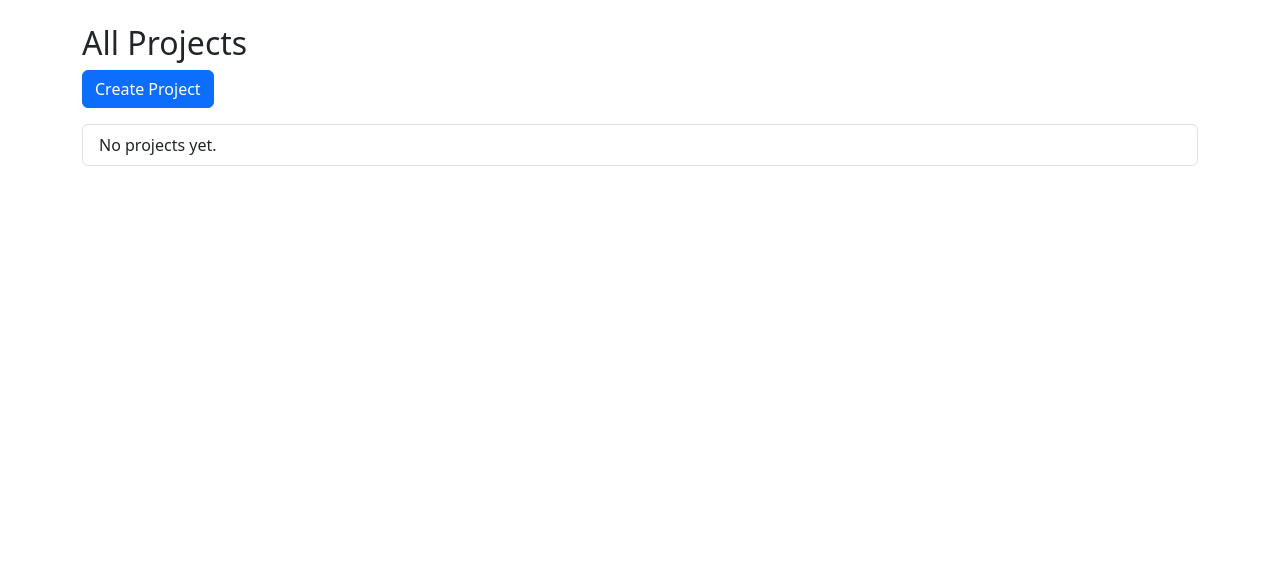
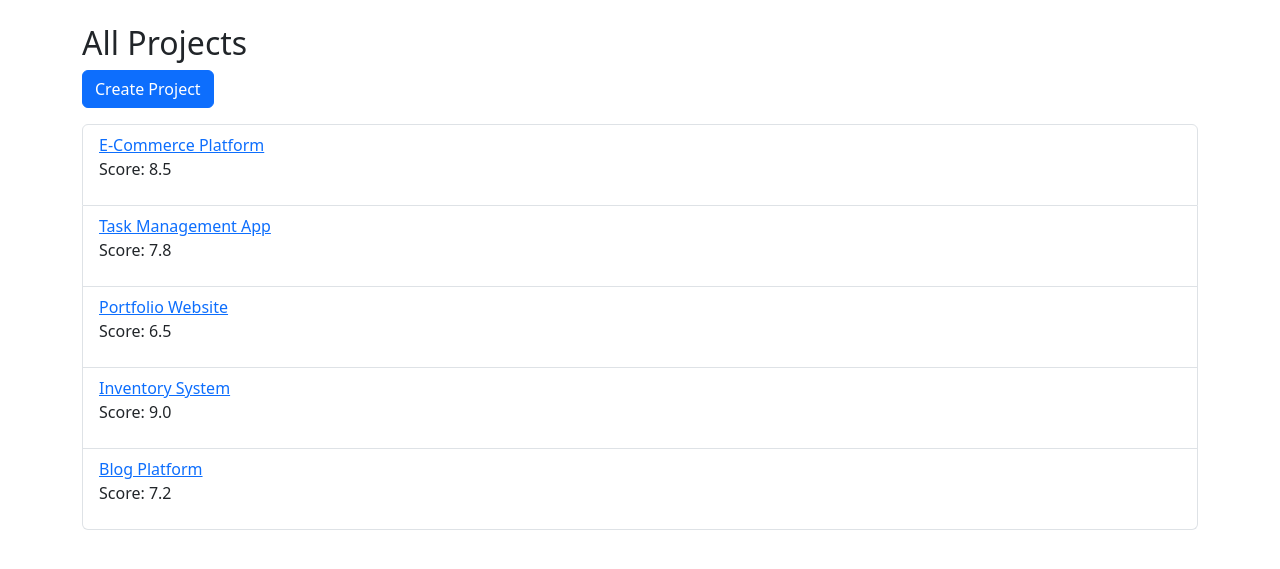
Before and after one commit to bashyrov/team-mate, a Django app: page / in a window 1280 px wide. Shown: the part 56-625 px from the top of the page. Run offline with Django 5.2, Linux system fonts and the light colour scheme; data comes from the database, SQL or seed files in the repository; data that the repository does not hold is empty; parts of the project's set-up code (start-up, migrations or seed data) failed here and were passed over.

Commit message:
Update templates

```diff
--- a/fixtures.json
+++ b/fixtures.json
@@ -7,7 +7,11 @@
             "email": "john@example.com",
             "password": "pbkdf2_sha256$260000$randomsalt$hashedpassword",
             "position": "backend",
-            "tech_stack": "Python, Django, PostgreSQL"
+            "tech_stack": "Python, Django, PostgreSQL",
+            "linkedin_url": "https://linkedin.com/in/johndoe",
+            "portfolio_url": "https://johndoe.dev",
+            "telegram_contact": "@JohnDoe",
+            "discord_contact": "JohnDoe#1234"
         }
     },
     {
@@ -18,7 +22,11 @@
             "email": "jane@example.com",
             "password": "pbkdf2_sha256$260000$randomsalt$hashedpassword",
             "position": "frontend",
-            "tech_stack": "React, JavaScript, CSS"
+            "tech_stack": "React, JavaScript, CSS",
+            "linkedin_url": "https://linkedin.com/in/janesmith",
+            "portfolio_url": "https://janesmith.dev",
+            "telegram_contact": "@JaneSmith",
+            "discord_contact": "JaneSmith#5678"
         }
     },
     {
@@ -29,7 +37,11 @@
             "email": "alice@example.com",
             "password": "pbkdf2_sha256$260000$randomsalt$hashedpassword",
             "position": "qa",
-            "tech_stack": "Selenium, JUnit"
+            "tech_stack": "Selenium, JUnit",
+            "linkedin_url": "https://linkedin.com/in/alicebrown",
+            "portfolio_url": "",
+            "telegram_contact": "@AliceBrown",
+            "discord_contact": "AliceBrown#9012"
         }
     },
     {
@@ -40,7 +52,11 @@
             "email": "bob@example.com",
             "password": "pbkdf2_sha256$260000$randomsalt$hashedpassword",
             "position": "designer",
-            "tech_stack": "Figma, Adobe XD"
+            "tech_stack": "Figma, Adobe XD",
+            "linkedin_url": "https://linkedin.com/in/bobjones",
+            "portfolio_url": "https://bobjones.design",
+            "telegram_contact": "",
+            "discord_contact": "BobJones#3456"
         }
     },
     {
@@ -51,7 +67,11 @@
             "email": "emma@example.com",
             "password": "pbkdf2_sha256$260000$randomsalt$hashedpassword",
             "position": "pm",
-            "tech_stack": "Jira, Scrum"
+            "tech_stack": "Jira, Scrum",
+            "linkedin_url": "https://linkedin.com/in/emmawilson",
+            "portfolio_url": "",
+            "telegram_contact": "@EmmaWilson",
+            "discord_contact": ""
         }
     },
     {
@@ -61,6 +81,9 @@
             "name": "E-Commerce Platform",
             "description": "Online shopping platform with payment integration",
             "owner": 1,
+            "score": 8.5,
+            "project_url": "https://ecommerce.example.com",
+            "created_at": "2025-09-18T12:00:00Z",
             "members": [2, 3, 4]
         }
     },
@@ -71,6 +94,9 @@
             "name": "Task Management App",
             "description": "App for managing team tasks and workflows",
             "owner": 5,
+            "score": 7.8,
+            "project_url": "https://tasks.example.com",
+            "created_at": "2025-09-18T12:00:00Z",
             "members": [1, 2, 3]
         }
     },
@@ -81,6 +107,9 @@
             "name": "Portfolio Website",
             "description": "Personal portfolio for showcasing projects",
             "owner": 2,
+            "score": 6.5,
+            "project_url": "https://portfolio.example.com",
+            "created_at": "2025-09-18T12:00:00Z",
             "members": [4]
         }
     },
@@ -91,6 +120,9 @@
             "name": "Inventory System",
             "description": "System for tracking inventory and stock",
             "owner": 1,
+            "score": 9.0,
+            "project_url": "",
+            "created_at": "2025-09-18T12:00:00Z",
             "members": [3, 5]
         }
     },
@@ -101,6 +133,9 @@
             "name": "Blog Platform",
             "description": "Platform for publishing blog articles",
             "owner": 2,
+            "score": 7.2,
+            "project_url": "https://blog.example.com",
+            "created_at": "2025-09-18T12:00:00Z",
             "members": [1, 4]
         }
     },
@@ -147,6 +182,9 @@
             "description": "Add login and registration functionality",
             "status": "in_progress",
             "assignee": 1,
+            "deadline": "2025-10-01T12:00:00Z",
+            "created_at": "2025-09-18T12:00:00Z",
+            "updated_at": "2025-09-18T12:00:00Z",
             "project": 1,
             "tags": [1, 5]
         }
@@ -159,6 +197,9 @@
             "description": "Create responsive homepage layout",
             "status": "todo",
             "assignee": 4,
+            "deadline": "2025-10-05T12:00:00Z",
+            "created_at": "2025-09-18T12:00:00Z",
+            "updated_at": "2025-09-18T12:00:00Z",
             "project": 1,
             "tags": [4]
         }
@@ -171,6 +212,9 @@
             "description": "Resolve issue with payment processing",
             "status": "done",
             "assignee": 3,
+            "deadline": "2025-09-20T12:00:00Z",
+            "created_at": "2025-09-18T12:00:00Z",
+            "updated_at": "2025-09-18T12:00:00Z",
             "project": 1,
             "tags": [2, 1]
         }
@@ -183,6 +227,9 @@
             "description": "Implement task filtering by status",
             "status": "in_progress",
             "assignee": 2,
+            "deadline": "2025-10-10T12:00:00Z",
+            "created_at": "2025-09-18T12:00:00Z",
+            "updated_at": "2025-09-18T12:00:00Z",
             "project": 2,
             "tags": [3, 4]
         }
@@ -195,6 +242,9 @@
             "description": "Create database tables for inventory",
             "status": "done",
             "assignee": 1,
+            "deadline": "2025-09-25T12:00:00Z",
+            "created_at": "2025-09-18T12:00:00Z",
+            "updated_at": "2025-09-18T12:00:00Z",
             "project": 4,
             "tags": [5]
         }
--- a/projects/urls.py
+++ b/projects/urls.py
@@ -6,7 +6,7 @@ app_name = 'projects'
 
 urlpatterns = [
     path('', views.ProjectListView.as_view(), name='dashboard'),
-    path('projects/', views.ProjectListView.as_view(), name='project-list'),
+    path('projects/', views.ProjectListView.as_view(), name='project_list'),
     path('my-projects/', views.MyProjectListView.as_view(), name='my_projects'),
     path('project/<int:pk>/', views.ProjectDetailView.as_view(), name='project_detail'),
     path('project/create/', views.ProjectCreateView.as_view(), name='project_create'),
@@ -16,4 +16,5 @@ urlpatterns = [
 
     path('project/<int:project_pk>/task/create/', views.TaskCreateView.as_view(), name='task_create'),
     path('task/<int:pk>/edit/', views.TaskUpdateView.as_view(), name='task_edit'),
+    path('task/<int:pk>/', views.TaskDetailView.as_view(), name='task_detail'),
 ]
--- a/projects/views.py
+++ b/projects/views.py
@@ -4,14 +4,12 @@ from .models import Project, Task, Developer
 from .forms import ProjectForm, TaskForm
 
 
-# Список всех проектов
 class ProjectListView(ListView):
     model = Project
-    template_name = 'projects/project-list.html'
+    template_name = 'projects/project_list.html'
     context_object_name = 'projects'
 
 
-# Мои проекты (пользовательские)
 class MyProjectListView(ListView):
     model = Project
     template_name = 'projects/my_projects.html'
@@ -21,14 +19,18 @@ class MyProjectListView(ListView):
         return self.request.user.projects.all()
 
 
-# Детальный вид проекта с задачами
 class ProjectDetailView(DetailView):
     model = Project
     template_name = 'projects/project_detail.html'
     context_object_name = 'project'
 
 
-# Создание проекта
+class TaskDetailView(DetailView):
+    model = Task
+    template_name = 'projects/task_detail.html'
+    context_object_name = 'task'
+
+
 class ProjectCreateView(CreateView):
     model = Project
     form_class = ProjectForm
@@ -39,22 +41,18 @@ class ProjectCreateView(CreateView):
         return super().form_valid(form)
 
 
-# Редактирован
-# ие проекта
 class ProjectUpdateView(UpdateView):
     model = Project
     form_class = ProjectForm
     template_name = 'projects/project_form.html'
 
 
-# Детальный вид разработчика (профиль)
 class DeveloperDetailView(DetailView):
     model = Developer
     template_name = 'projects/profile.html'
     context_object_name = 'developer'
 
 
-# Создание задачи
 class TaskCreateView(CreateView):
     model = Task
     form_class = TaskForm
@@ -66,7 +64,6 @@ class TaskCreateView(CreateView):
         return super().form_valid(form)
 
 
-# Редактирование задачи
 class TaskUpdateView(UpdateView):
     model = Task
     form_class = TaskForm
--- a/templates/base.html
+++ b/templates/base.html
@@ -8,11 +8,11 @@
 <body>
 <nav class="navbar navbar-expand-lg navbar-light bg-light">
   <div class="container">
-    <a class="navbar-brand" href="{% url 'projects:project-list' %}">Team Mate</a>
+    <a class="navbar-brand" href="{% url 'projects:project_list' %}">Team Mate</a>
     <div class="collapse navbar-collapse">
       <ul class="navbar-nav me-auto mb-2 mb-lg-0">
         <li class="nav-item">
-          <a class="nav-link" href="{% url 'projects:project-list' %}">Projects</a>
+          <a class="nav-link" href="{% url 'projects:project_list' %}">Projects</a>
         </li>
         {% if user.is_authenticated %}
         <li class="nav-item">
--- a/templates/projects/project-list.html
+++ b/templates/projects/project_list.html
@@ -6,8 +6,8 @@
     {% for project in projects %}
     <li class="list-group-item">
         <a href="{% url 'projects:project_detail' project.pk %}">{{ project.name }}</a>
+          <p>Score: {{ project.score }}</p>
     </li>
-      <p>Score: {{ project.score }}</p>
     {% empty %}
     <li class="list-group-item">No projects yet.</li>
     {% endfor %}
```
Also changed, not shown: templates/projects/project_detail.html (+10 -2 lines), templates/projects/task_detail.html (added, +14 -0 lines).
